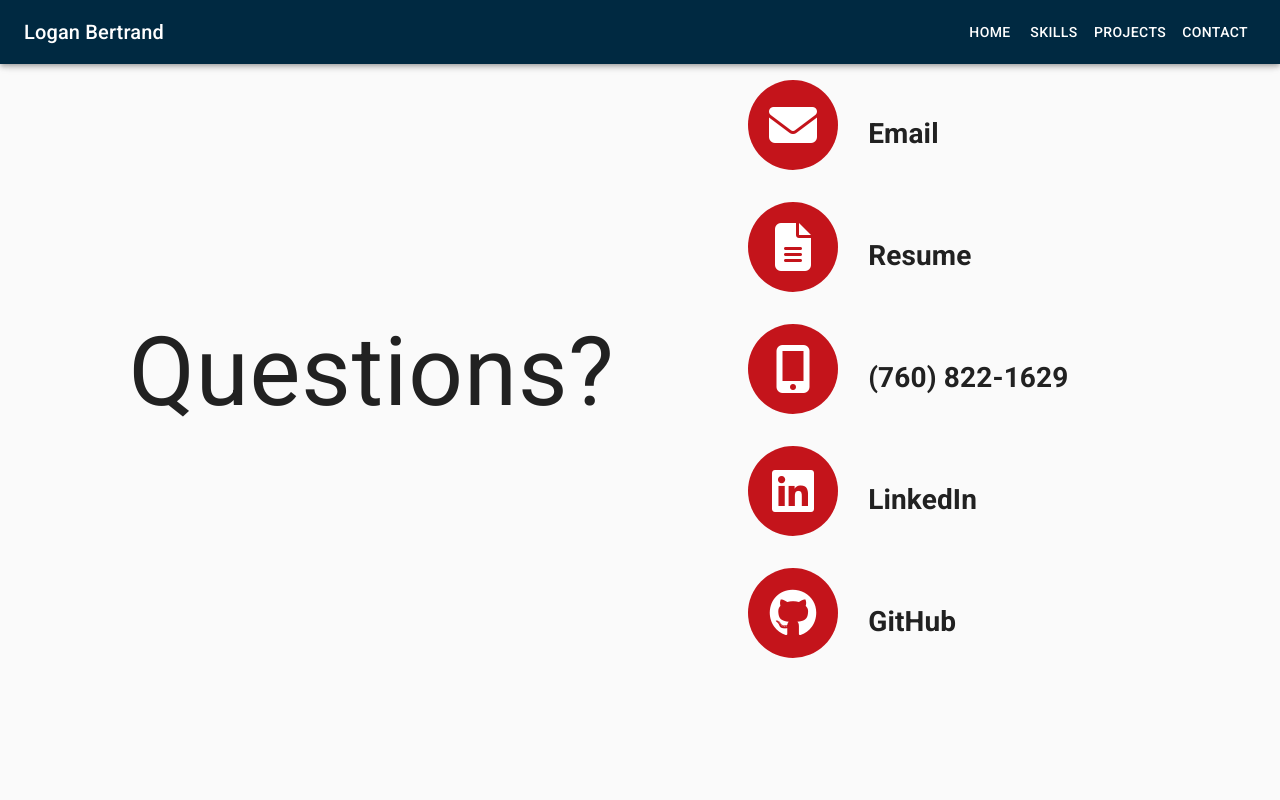
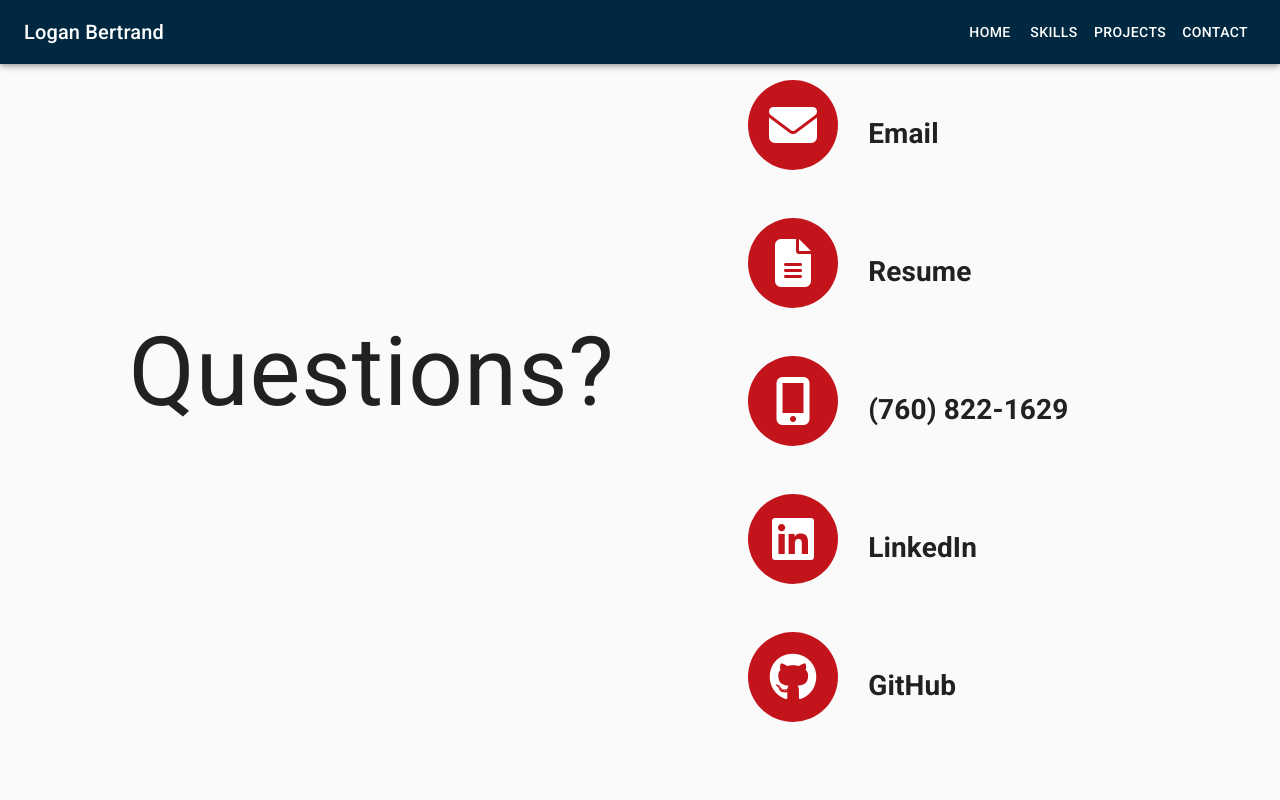
Before and after one commit to loganbertrand/Portfolio, a React (Create React App) app: page /contact in a window 1280 px wide. Shown: the top 800 px of the page. Built offline with nearby package versions, Linux system fonts and the light colour scheme.

Commit message:
css fixes

```diff
--- a/src/components/Contact/contact.css
+++ b/src/components/Contact/contact.css
@@ -5,6 +5,9 @@
     text-align: center;
     margin-bottom: 45px;
 
+}
+.test{
+  margin-bottom: 1rem;
 }
 
 .title{
--- a/src/components/Contact/index.js
+++ b/src/components/Contact/index.js
@@ -7,42 +7,46 @@ import "./contact.css"
 const Contact = () => {
     return (
         <div className='contact-section'>
-
+                <div className='test'>
                 <Grid item xs={12}>
                     <a href="mailto:loganwbertrand@gmail.com" target="_blank" rel="noopener noreferrer">
                         <div className="circle"><i className="fas fa-3x fa-envelope"></i></div>
                     </a>
                     <h1 className='title'>Email</h1>
                 </Grid>
-
+                </div>
+                <div className='test'>
                 <Grid item xs={12}>
                     <a href={Pdf} target="_blank" rel="noopener noreferrer">
                         <div className="circle"><i className="fas fa-3x fa-file-alt"></i></div>
                     </a>
                     <h1 className='title'>Resume</h1>
                 </Grid>
-
+                </div>
+                <div className='test'>
                 <Grid item xs={12}>
                     <a href="#">
                         <div className="circle"><i className="fas fa-3x fa-mobile-alt"></i></div>
                     </a>
                     <h1 className='title'>(760) 822-1629</h1>
                 </Grid>
-
+                </div>
+                <div className='test'>
                 <Grid item xs={12}>
                     <a href="https://www.linkedin.com/in/logan-bertrand-/" target="_blank" rel="noopener noreferrer">
                         <div className="circle"><i className="fab fa-3x fa-linkedin"></i></div>
                     </a>
                     <h1 className='title'>LinkedIn</h1>
                 </Grid>
-
+                </div>
+                <div className='test'>
                 <Grid item xs={12}>
                     <a href="https://github.com/loganbertrand" target="_blank" rel="noopener noreferrer">
                         <div className="circle"><i className="fab fa-3x fa-github"></i></div>
                     </a>
                     <h1 className='title'>GitHub</h1>
                 </Grid>
-
+                </div>
         </div>
     )
 }
```
Also changed, not shown: 16 other files (tests, documents, lock files or other folders).
